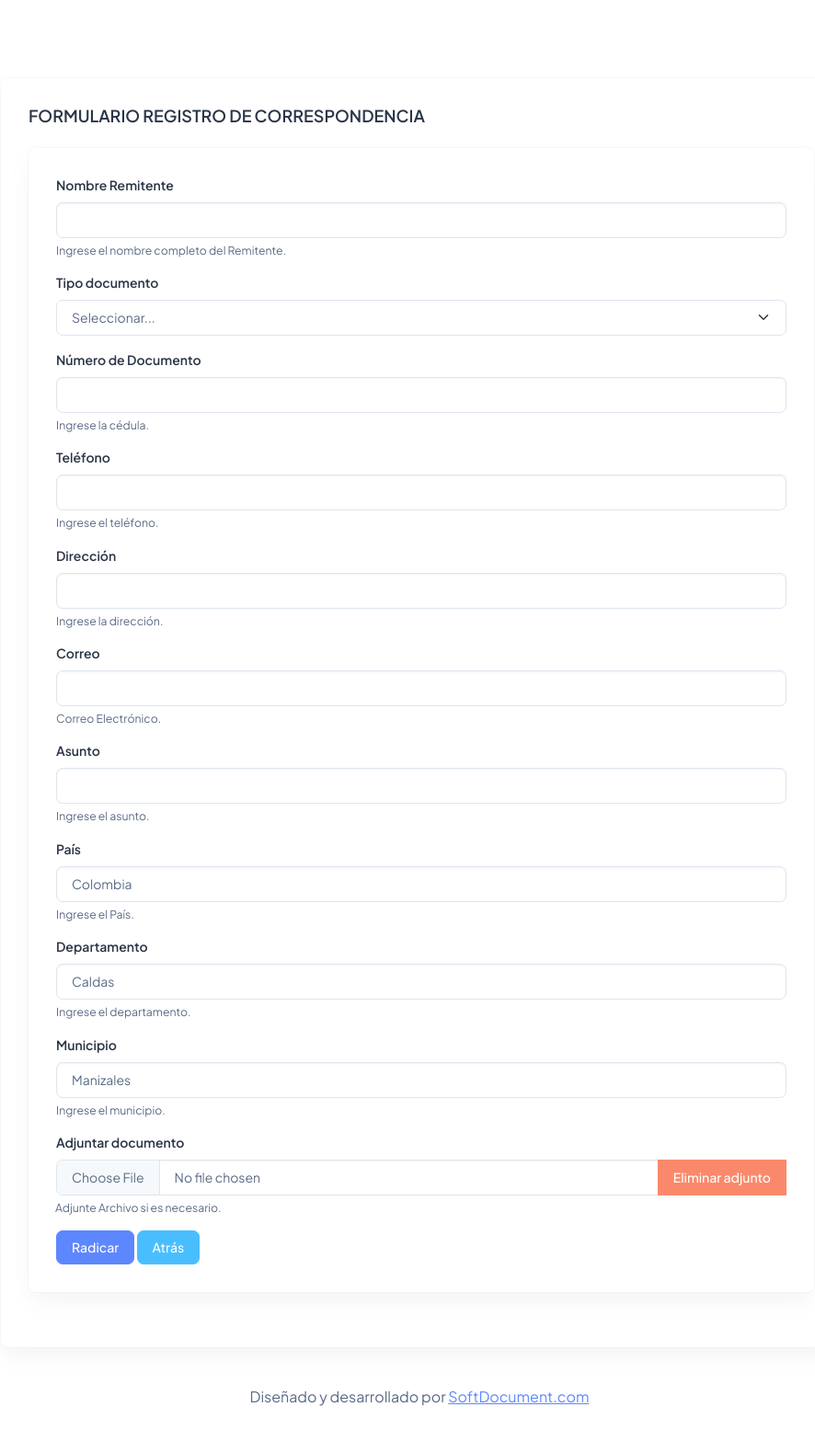
After one commit to Weimart24/PrototipoSoftDoc, a PHP site: page /radicar.php in a window 1280 px wide. The commit adds this page. Shown: the whole page at 92% size, without its empty margins (317-1203 px from the left). Run offline with PHP 8.4, Linux system fonts and the light colour scheme; some libraries are stand-ins or nearby versions.

Commit message:
He realizado que el usuario pueda hacer un radicado desde la página principal sin que tenga que iniciar sesión, el radicado le quité la fecha que ya se ingresa automaticamnete, la dependencia que se agrega automaticamnete y el medio que siempre se enviará por medio electrónico, se valida que todos los datos sean llenados y no se deja que se envíe sin no se ha completado el formulario correctamente, se envía un correo electrónico validando que se ha registrado correctamente el radicado y en la parte administrativa se hace una validación cuando el radicado generado no lleva documento, ya que no es necesario que lleve un archivo adjunto.

```diff
--- a/app/html/radicado.php
+++ b/app/html/radicado.php
@@ -61,7 +61,11 @@ include_once '../config/listar_dependencia.php';
                   if ($resultado->num_rows > 0) {
                     while ($fila = $resultado->fetch_assoc()) {
                       echo "<tr>";
-                      echo '<td><a href="../../' . $fila["documento"] . '" target="_blank">Ver Documento</a></td>';
+                        if (!empty($fila["documento"])) {
+                        echo '<td><a href="../../' . $fila["documento"] . '" target="_blank">Ver Documento</a></td>';
+                        } else {
+                        echo '<td>No hay documento</td>';
+                        }
                       echo "<td>" . $fila["radicado"] . "</td>";
                       echo "<td>" . $fila["cedula_remitente"] . "</td>";
                       echo "<td>" . $fila["nombre_remitente"] . "</td>";
--- a/config_paginaComercial/modulos/NewStart.php
+++ b/config_paginaComercial/modulos/NewStart.php
@@ -4,7 +4,7 @@
             <div class="col-12 col-md-6">
                 <h3 class="text-white">¿Listo para integrar nuestro software?</h3>
                 <small class="text-white">Envíanos tu información y te contactaremos.</small>
-                <form action="config_paginaComercial/modulos/send_email.php" method="POST">
+                <form action="config_paginaComercial/modulos/send_email_contact.php" method="POST">
                     <div class="position-relative w-100 mt-3">
                         <input class="form-control border-0 rounded-pill w-100 ps-4 pe-5"
                                type="email" name="email" placeholder="Ingrese tu correo electrónico"
--- a/config_paginaComercial/modulos/navbar.php
+++ b/config_paginaComercial/modulos/navbar.php
@@ -12,6 +12,7 @@
             <a href="about.php" class="nav-item nav-link">Nosotros</a>
             <a href="service.php" class="nav-item nav-link">Servicios</a>
             <a href="contact.php" class="nav-item nav-link">Contactenos</a>
+            <a href="radicar.php" class="nav-item nav-link">Radicar</a>
         </div>
         <a href="login.php" class="btn btn-light rounded-pill text-primary py-2 px-4 ms-lg-5">Login</a>
     </div>
--- /dev/null
+++ b/radicar.php
@@ -0,0 +1,105 @@
+<!doctype html>
+<html lang="en">
+<head>
+    <meta charset="utf-8">
+    <meta name="viewport" content="width=device-width, initial-scale=1">
+    <title>SoftDoc</title>
+    <link rel="shortcut icon" type="image/png" href="../assets/images/logos/favicon.png" />
+    <link rel="stylesheet" href="app/assets/css/styles.min.css" />
+    <script src="https://www.google.com/recaptcha/api.js" async defer></script>
+</head>
+<body>
+    <!--  Body Wrapper -->
+    <div class="page-wrapper" id="main-wrapper" data-layout="vertical" data-navbarbg="skin6" data-sidebartype="full" data-sidebar-position="fixed" data-header-position="fixed">
+        <!--  Sidebar End -->
+        <!--  Main wrapper -->
+        <div class="body-wrapper">
+            <div class="container-fluid">
+                <!-- Formulario para crear un radicado-->
+                <div class="container-fluid">
+                    <div class="container-fluid">
+                        <div class="card">
+                            <div class="card-body">
+                                <h5 class="card-title fw-semibold mb-4">FORMULARIO REGISTRO DE CORRESPONDENCIA</h5>
+                                <div class="card">
+                                    <div class="card-body">
+                                        <form action="app/config/op_crear_radicado_usuario.php" method="POST" enctype="multipart/form-data">
+                                            <input type="hidden" name="admin">
+                                            <div class="mb-3">
+                                                <label for="exampleInputEmail1" class="form-label">Nombre Remitente</label>
+                                                <input type="text" name="nombre" class="form-control" id="exampleInputEmail1" aria-describedby="emailHelp" required>
+                                                <div id="emailHelp" class="form-text">Ingrese el nombre completo del Remitente.</div>
+                                            </div>
+                                            <div class="mb-3">
+                                                <label for="inputGroupSelect02" class="form-label">Tipo documento</label>
+                                                <select class="form-select" id="inputGroupSelect02" name="tipo" required>
+                                                    <option value="" disabled selected>Seleccionar...</option>
+                                                    <option>CC</option>
+                                                    <option>TI</option>
+                                                    <option>NIT</option>
+                                                </select>
+                                            </div>
+                                            <div class="mb-3">
+                                                <label for="exampleInputEmail1" class="form-label">Número de Documento</label>
+                                                <input type="number" name="cedula" class="form-control" id="exampleInputEmail1" aria-describedby="emailHelp" required>
+                                                <div id="emailHelp" class="form-text">Ingrese la cédula.</div>
+                                            </div>
+                                            <div class="mb-3">
+                                                <label for="exampleInputEmail1" class="form-label">Teléfono</label>
+                                                <input type="text" name="telefono" class="form-control" id="exampleInputEmail1" aria-describedby="emailHelp" required>
+                                                <div id="emailHelp" class="form-text">Ingrese el teléfono.</div>
+                                            </div>
+                                            <div class="mb-3">
+                                                <label for="exampleInputEmail1" class="form-label">Dirección</label>
+                                                <input type="text" name="direccion" class="form-control" id="exampleInputEmail1" aria-describedby="emailHelp" required>
+                                                <div id="emailHelp" class="form-text">Ingrese la dirección.</div>
+                                            </div>
+                                            <div class="mb-3">
+                                                <label for="exampleInputEmail1" class="form-label">Correo</label>
+                                                <input type="email" name="correo" class="form-control" id="exampleInputEmail1" aria-describedby="emailHelp" required>
+                                                <div id="emailHelp" class="form-text">Correo Electrónico.</div>
+                                            </div>
+                                            <div class="mb-3">
+                                                <label for="exampleInputEmail1" class="form-label">Asunto</label>
+                                                <input type="text" name="asunto" class="form-control" id="exampleInputEmail1" aria-describedby="emailHelp" required>
+                                                <div id="emailHelp" class="form-text">Ingrese el asunto.</div>
+                                            </div>
+                                            <div class="mb-3">
+                                                <label for="exampleInputEmail1" class="form-label">País</label>
+                                                <input type="text" name="pais" class="form-control" id="exampleInputEmail1" aria-describedby="emailHelp" required value="Colombia">
+                                                <div id="emailHelp" class="form-text">Ingrese el País.</div>
+                                            </div>
+                                            <div class="mb-3">
+                                                <label for="exampleInputEmail1" class="form-label">Departamento</label>
+                                                <input type="text" name="departamento" class="form-control" id="exampleInputEmail1" aria-describedby="emailHelp" required value="Caldas">
+                                                <div id="emailHelp" class="form-text">Ingrese el departamento.</div>
+                                            </div>
+                                            <div class="mb-3">
+                                                <label for="exampleInputEmail1" class="form-label">Municipio</label>
+                                                <input type="text" name="municipio" class="form-control" id="exampleInputEmail1" aria-describedby="emailHelp" required value="Manizales">
+                                                <div id="emailHelp" class="form-text">Ingrese el municipio.</div>
+                                            </div>
+                                            <label for="documento" class="form-label">Adjuntar documento</label>
+                                            <div class="input-group" id="adjuntarDocumento">
+                                                <input type="file" name="file" class="form-control" id="documento" aria-describedby="inputGroupFileAddon04" aria-label="Upload">
+                                                <button class="btn btn-danger" type="button" id="inputGroupFileAddon04" onclick='eliminarAdjunto()'>Eliminar adjunto</button>
+                                                <div id="emailHelp" class="form-text w-100">Adjunte Archivo si es necesario.</div>
+                                            </div>
+                                            <button type="submit" class="btn btn-primary mt-3">Radicar</button>
+                                            <button type="button" class="btn btn-secondary mt-3" onclick="window.location.href='index.php'">Atrás</button>
+                                        </form>
+                                    </div>
+                                </div>
+                            </div>
+                        </div>
+                    </div>
+                </div>
+                <!-- Fin formulario para crear un radicado-->
+                <div class="py-6 px-6 text-center">
+                    <p class="mb-0 fs-4">Diseñado y desarrollado por <a href="https://softDocument.com/" target="_blank" class="pe-1 text-primary text-decoration-underline">SoftDocument.com</a></p>
+                </div>
+            </div>
+        </div>
+    </div>
+</body>
+</html>
```
Also changed, not shown: app/config/op_crear_radicado_usuario.php (added, +179 -0 lines), config_paginaComercial/modulos/send_email_radicado.php (added, +66 -0 lines), config_paginaComercial/modulos/send_email_contact.php (renamed from config_paginaComercial/modulos/send_email.php), 2 other files.
